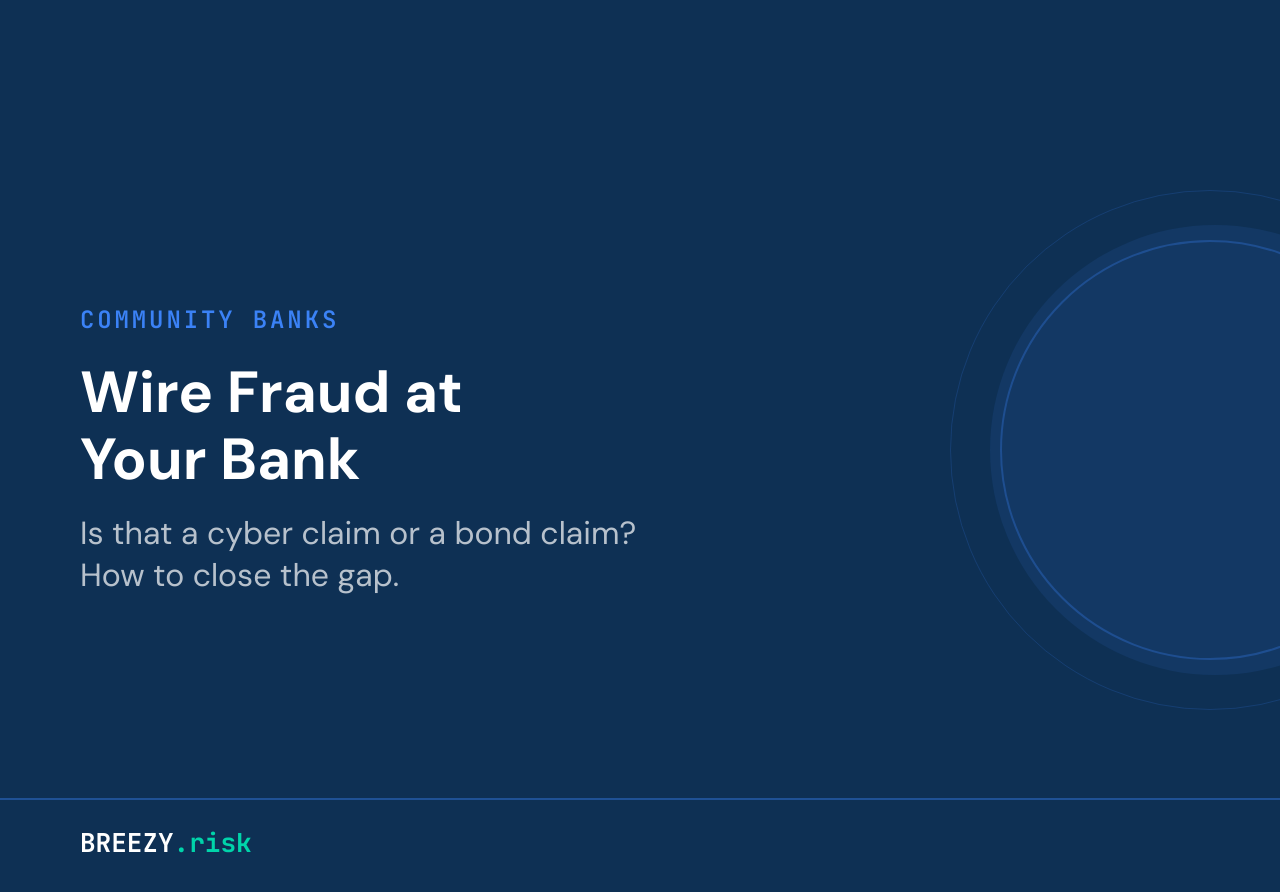
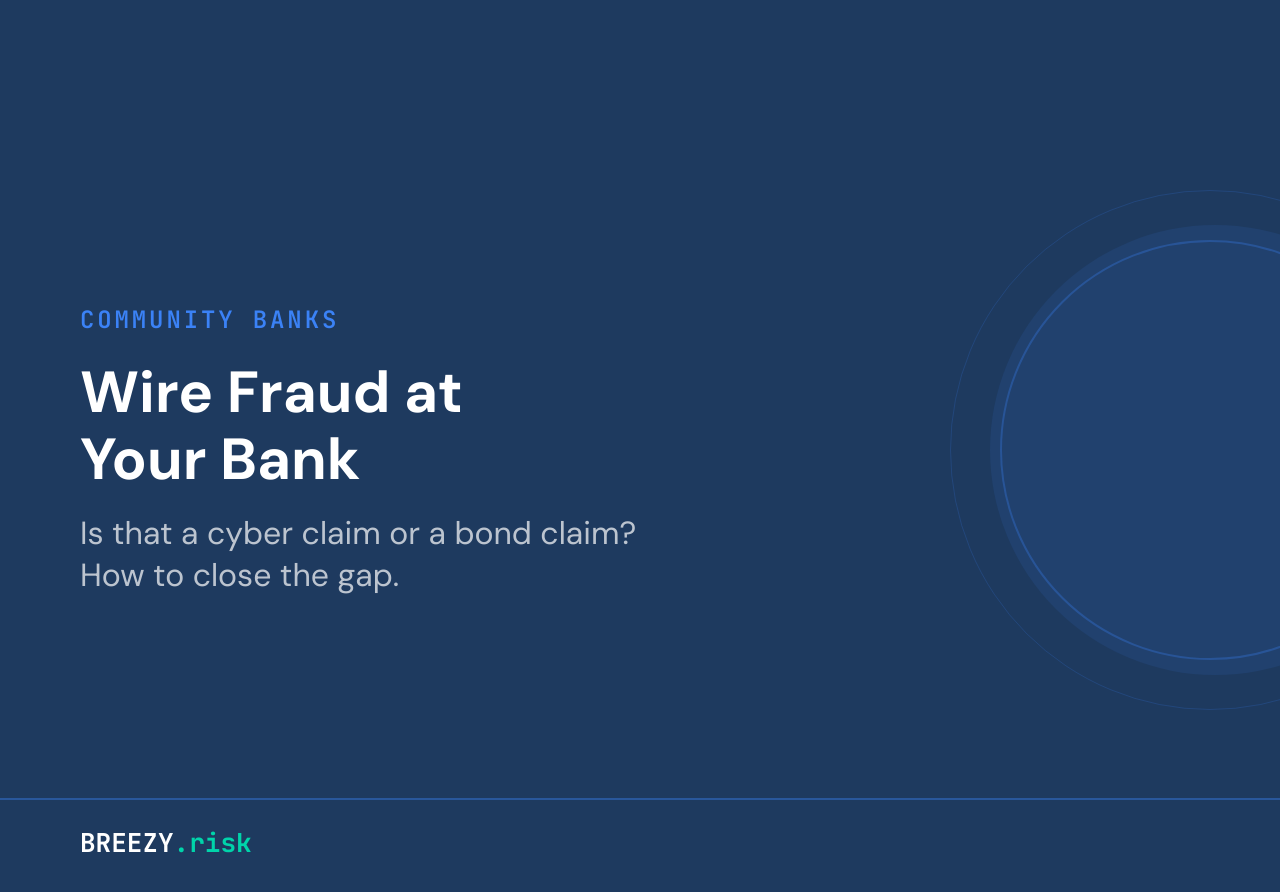
Before and after one commit to joeproe1/breezyins.com, a Jekyll site: the page assets/images/blog-header-wire-fraud-bank.html, which Jekyll copies as it is, in a window 1280 px wide. Shown: the top 892 px of the page. Built offline with Jekyll 4.4.1, drawn with Linux system fonts in a browser that asks for light colours.

Commit message:
Update Community Banks banner images to slate blue (#1E3A5F)
Matches the new post hero background color to visually differentiate
community bank posts from MSP posts.

Co-Authored-By: Claude Opus 4.6 <noreply@anthropic.com>

```diff
--- a/assets/images/blog-header-cyber-insurance-banks.html
+++ b/assets/images/blog-header-cyber-insurance-banks.html
@@ -12,14 +12,14 @@
         body {
             margin: 0;
             padding: 0;
-            background: #0E3054;
+            background: #1E3A5F;
             overflow: hidden;
         }
 
         .header-image {
             width: 100vw;
             height: 100vh;
-            background: #0E3054;
+            background: #1E3A5F;
             position: relative;
             overflow: hidden;
         }
--- a/assets/images/blog-header-examiner-cyber-insurance.html
+++ b/assets/images/blog-header-examiner-cyber-insurance.html
@@ -12,14 +12,14 @@
         body {
             margin: 0;
             padding: 0;
-            background: #0E3054;
+            background: #1E3A5F;
             overflow: hidden;
         }
 
         .header-image {
             width: 100vw;
             height: 100vh;
-            background: #0E3054;
+            background: #1E3A5F;
             position: relative;
             overflow: hidden;
         }
--- a/assets/images/blog-header-wire-fraud-bank.html
+++ b/assets/images/blog-header-wire-fraud-bank.html
@@ -12,14 +12,14 @@
         body {
             margin: 0;
             padding: 0;
-            background: #0E3054;
+            background: #1E3A5F;
             overflow: hidden;
         }
 
         .header-image {
             width: 100vw;
             height: 100vh;
-            background: #0E3054;
+            background: #1E3A5F;
             position: relative;
             overflow: hidden;
         }
```
Also changed, not shown: assets/images/Blog-Cyber-Insurance-Banks.png, assets/images/Blog-Examiner-Cyber-Insurance.png, assets/images/Blog-Wire-Fraud-Bank.png.
